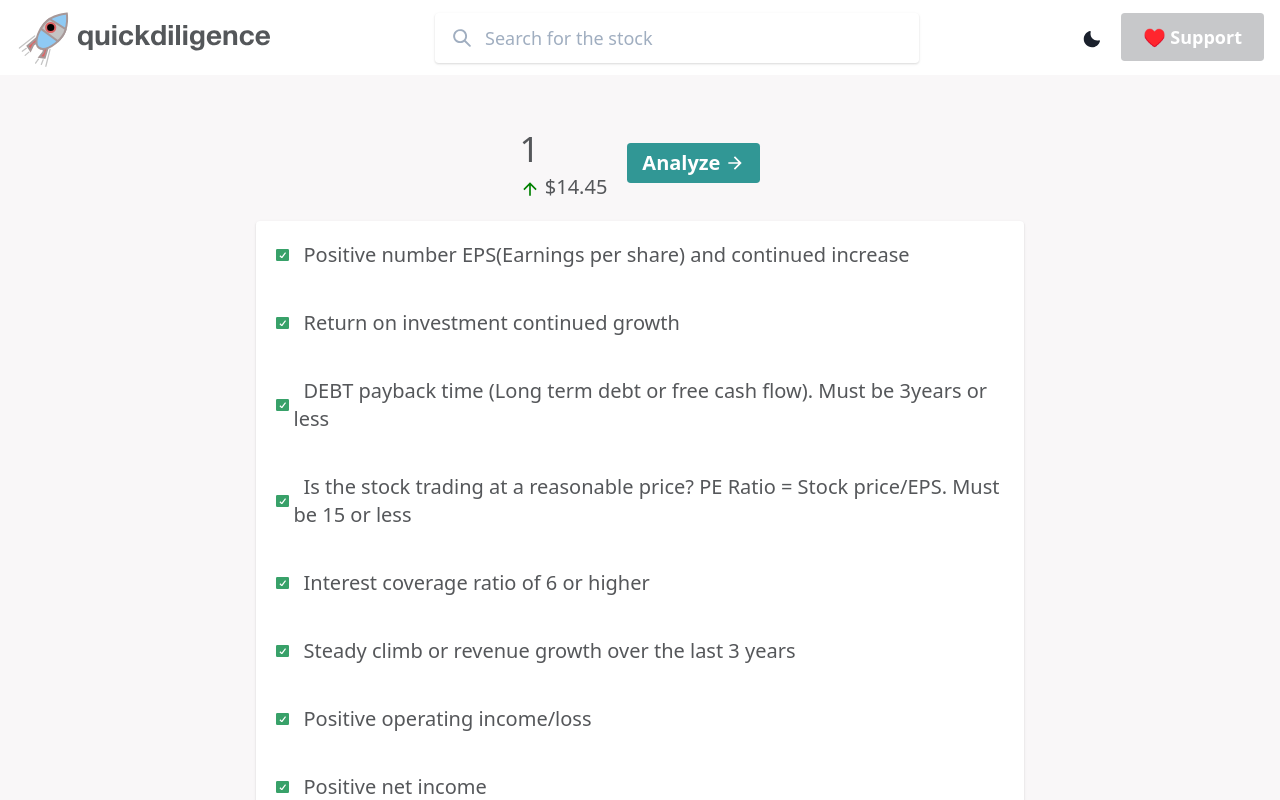
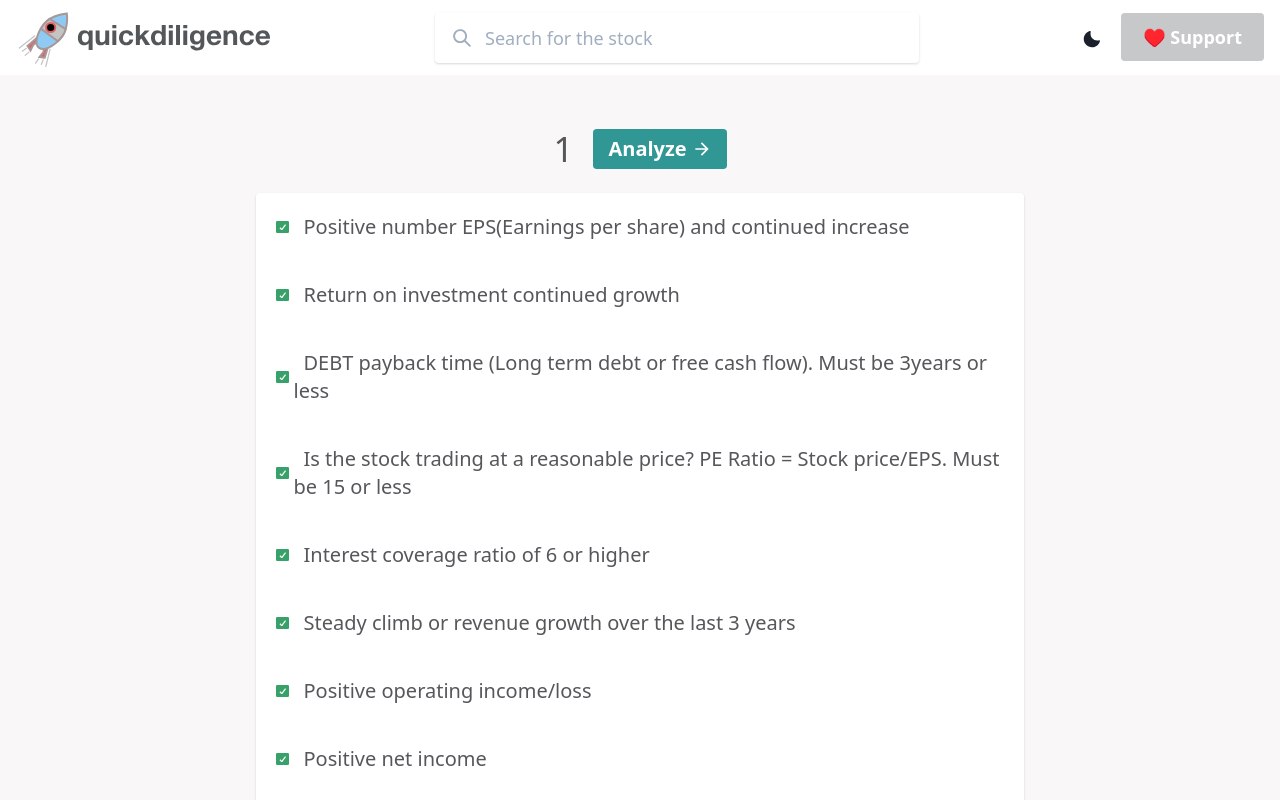
Before and after one commit to marvincayetano/quickdiligence, a Next.js app in the folder client/: page /1 in a window 1280 px wide. Shown: the top 800 px of the page. Built offline with nearby package versions, Linux system fonts and the light colour scheme.

Commit message:
🚀 Feat: Added react chart js

```diff
--- a/client/package.json
+++ b/client/package.json
@@ -15,6 +15,7 @@
     "@types/styled-components": "^5.1.10",
     "@urql/exchange-graphcache": "^3.4.0",
     "axios": "^0.21.1",
+    "chart.js": "^3.3.2",
     "cloudinary-react": "^1.7.0",
     "formik": "^2.2.6",
     "framer-motion": "^4",
@@ -24,6 +25,7 @@
     "next-urql": "^2.2.0",
     "nprogress": "^0.2.0",
     "react": "^17.0.1",
+    "react-chartjs-2": "^3.0.3",
     "react-dom": "^17.0.1",
     "react-is": "^17.0.1",
     "styled-components": "^5.3.0",
--- a/client/src/pages/[symbol].tsx
+++ b/client/src/pages/[symbol].tsx
@@ -6,7 +6,7 @@ import Nprogress from "nprogress";
 import { Button } from "@chakra-ui/react";
 import { CheckBox } from "../components/CheckBox";
 import { Layout } from "../components/Layout";
-import { ArrowForwardIcon, ArrowUpIcon } from "@chakra-ui/icons";
+import { ArrowForwardIcon } from "@chakra-ui/icons";
 import {
   Index__symbol,
   Index__name,
@@ -39,12 +39,27 @@ const Symbol: React.FC<SymbolProps> = ({ foundStock }) => {
     "CFC",
   ]) as any;
   const [isLoading, setIsLoading] = useState(false);
+  const [price, setPrice] = useState(null);
 
   const onProcess = async () => {
     Nprogress.set(0.2);
     setIsLoading(true);
 
-    console.log(currentOptions);
+    // This get is getting the current price of the symbol
+    // await axios
+    //   .get(`http://localhost:3000/price/${router.query.symbol}`, {
+    //     params: {
+    //       currentOptions,
+    //     },
+    //   })
+    //   .then((res) => {
+    //     setPrice(res.data);
+    //   })
+    //   .catch((err) => {
+    //     console.log(err);
+    //   });
+
+    // This get is getting the results after analyzing the stock
     await axios
       .get(`http://localhost:3000/analyze/${router.query.symbol}`, {
         params: {
@@ -52,7 +67,7 @@ const Symbol: React.FC<SymbolProps> = ({ foundStock }) => {
         },
       })
       .then((res) => {
-        console.log(res);
+        setPrice(res.data);
       })
       .catch((err) => {
         console.log(err);
@@ -73,9 +88,7 @@ const Symbol: React.FC<SymbolProps> = ({ foundStock }) => {
         <div>
           <Index__symbol>{router.query.symbol}</Index__symbol>
           <Index__name>{foundStock.name}</Index__name>
-          <Index__name>
-            <ArrowUpIcon color="green" /> $14.45
-          </Index__name>
+          <Index__name>{price && `$${price}`}</Index__name>
         </div>
         <div className="btn__analyze">
           <Button
```
Also changed, not shown: 1 other file (tests, documents, lock files or other folders).
